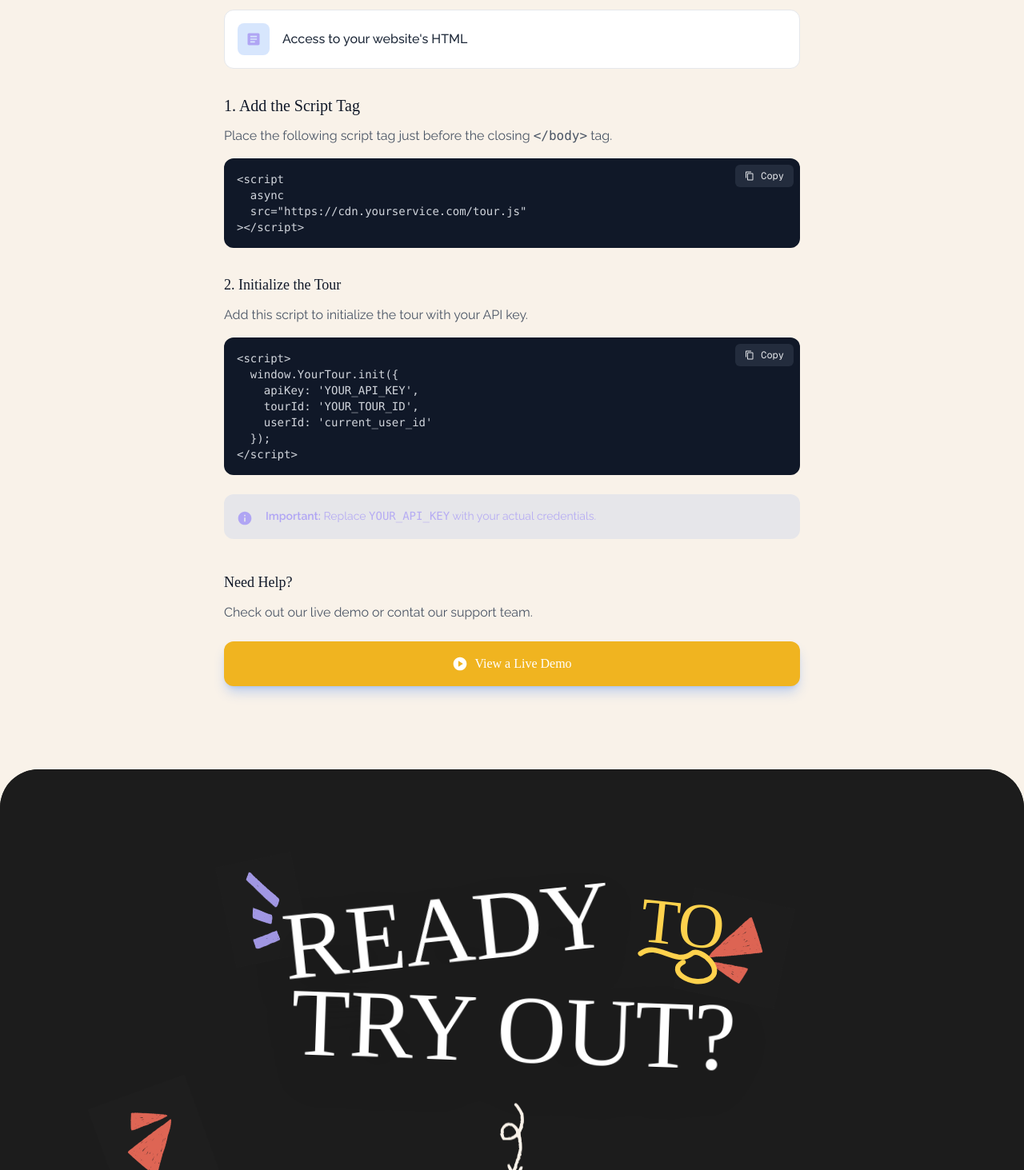
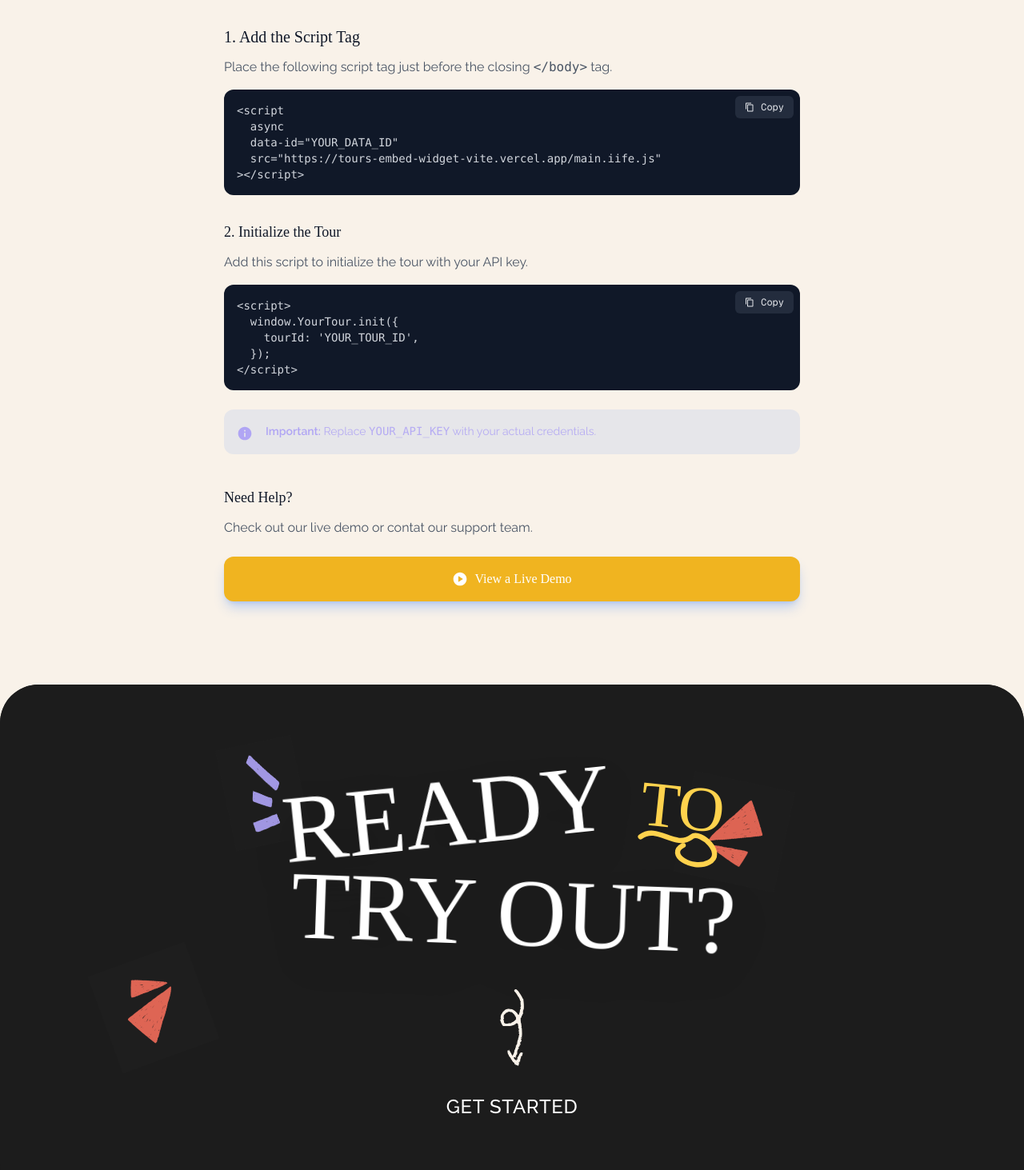
Before and after one commit to Moluno-xiii/onboarding-app-ts, a Next.js app: page /docs in a window 1280 px wide. Shown: the part 327-1790 px from the top of the page at 80% size. Built offline with nearby package versions, Linux system fonts and the light colour scheme; no server answers; a web font is replaced by a local one.

Commit message:
feat: improve copied state display and update styles/texts

```diff
--- a/app/dashboard/_components/DashboardPage.tsx
+++ b/app/dashboard/_components/DashboardPage.tsx
@@ -60,6 +60,7 @@ export default function ToursPage() {
   const [editingStepId, setEditingStepId] = useState<string | null>(null);
   const [editingStepTitle, setEditingStepTitle] = useState("");
   const [editingStepContent, setEditingStepContent] = useState("");
+  const [copied, setCopied] = useState(false);
 
   useEffect(() => {
     const init = async () => {
@@ -350,10 +351,11 @@ export default function ToursPage() {
 
               <div className="rounded-lg border bg-black/80 px-8 py-3 text-lg">
                 <span className="text-purple text-xl font-bold">
-                  {tours.reduce(
-                    (acc, tour) => acc + (tour.steps?.length ?? 0),
-                    0,
-                  )}
+                  {tours.length > 0 &&
+                    tours.reduce(
+                      (acc, tour) => acc + (tour.steps?.length ?? 0),
+                      0,
+                    )}
                 </span>
 
                 <span className="ml-2 text-gray-100">
@@ -478,13 +480,14 @@ export default function ToursPage() {
                       onClick={() => {
                         const embedCode = `<script data-id="${tour.id}" src="https://tours-embed-widget-vite.vercel.app/main.iife.js"></script>`;
                         navigator.clipboard.writeText(embedCode);
-                        alert("Embed code copied to clipboard!");
+                        setCopied(true);
+                        setTimeout(() => setCopied(false), 1500);
                       }}
                       aria-label="Edit tour"
                       title="Edit tour"
-                      className="bg-yellow/80 hover:bg-light-black/80 cursor-pointer rounded-lg border border-white/10 p-2 transition-colors duration-200 ease-in-out"
+                      className="md:w-40 bg-yellow/80 hover:bg-light-black/80 cursor-pointer rounded-lg border border-white/10 p-2 transition-colors duration-200 ease-in-out"
                     >
-                      Copy Embed Code
+                      {copied ? "Copied!" : "Copy Embed Code"}
                     </button>
                   </div>
                 </div>
@@ -570,7 +573,7 @@ export default function ToursPage() {
                     </label>
                     <input
                       placeholder="Enter step title"
-                      className="rounded bg-gray-800/50 p-2 text-white"
+                      className="rounded bg-bg-color p-2 text-gray-800"
                       value={newSteps[tour.id]?.title || ""}
                       onChange={(e) =>
                         handleStepInputChange(tour.id, "title", e.target.value)
@@ -585,7 +588,7 @@ export default function ToursPage() {
                     </label>
                     <input
                       placeholder="Enter step content"
-                      className="rounded bg-gray-800/50 p-2 text-white"
+                      className="rounded bg-bg-color p-2 text-gray-800"
                       value={newSteps[tour.id]?.content || ""}
                       onChange={(e) =>
                         handleStepInputChange(
--- a/app/docs/page.tsx
+++ b/app/docs/page.tsx
@@ -32,14 +32,14 @@ const InstallGuide: React.FC = () => {
 
   const scriptTag = `<script
   async
-  src="https://cdn.yourservice.com/tour.js"
+  data-id="YOUR_DATA_ID"
+  src="https://tours-embed-widget-vite.vercel.app/main.iife.js"
 ></script>`;
+
 
   const initCode = `<script>
   window.YourTour.init({
-    apiKey: 'YOUR_API_KEY',
     tourId: 'YOUR_TOUR_ID',
-    userId: 'current_user_id'
   });
 </script>`;
 
@@ -61,14 +61,14 @@ const InstallGuide: React.FC = () => {
         </h3>
 
         <div className="flex flex-col gap-3">
-          <div className="flex items-center gap-4 rounded-xl border border-gray-200 bg-white p-4">
+          {/* <div className="flex items-center gap-4 rounded-xl border border-gray-200 bg-white p-4">
             <div className="bg-primary/20 text-purple flex size-10 items-center justify-center rounded-lg">
               <MdKey className="text-xl" />
             </div>
             <p className="flex-1 truncate font-medium text-gray-800">
               Your unique API key
             </p>
-          </div>
+          </div> */}
 
           <div className="flex items-center gap-4 rounded-xl border border-gray-200 bg-white p-4">
             <div className="bg-primary/20 text-purple flex size-10 items-center justify-center rounded-lg">
--- a/components/ContactSection.tsx
+++ b/components/ContactSection.tsx
@@ -11,7 +11,7 @@ export default function ContactSection({}: ContactSectionProps) {
     <footer className="font-tay-bea bg-text mt-8 flex min-h-[600px] w-full items-center justify-center overflow-x-hidden rounded-t-[3rem]">
       <div className="bg-text relative container mx-auto w-full rounded-3xl">
         {/* Decorative Background Elements positioned relative to the container */}
-        <div className="relative z-10 px-4 py-20 text-center sm:px-8 sm:py-24 lg:py-30">
+        <div className="relative z-10 px-4 py-20 text-center sm:px-8 sm:py-16 lg:py-20">
           <div className="font-marker relative mx-auto flex max-w-4xl flex-col items-center justify-center leading-none tracking-tight text-white md:flex-row md:flex-wrap md:items-baseline md:gap-4">
             <div className="relative z-10">
               {/* Purple dashes decoration */}
@@ -91,7 +91,7 @@ export default function ContactSection({}: ContactSectionProps) {
               href={"/dashboard"}
               className="group font-raleway relative inline-block text-lg font-medium tracking-wide text-white transition-colors hover:text-[#FFD24D] sm:text-xl md:text-2xl"
             >
-              GET START
+              GET STARTED
               {/* Simple underline animation */}
               <span className="absolute bottom-0 left-0 h-0.5 w-0 bg-[#FFD24D] transition-all duration-300 group-hover:w-full"></span>
             </Link>
--- a/components/Hero.tsx
+++ b/components/Hero.tsx
@@ -3,7 +3,7 @@ import Image from "next/image";
 
 export default function Hero() {
   return (
-    <div className="w-full py-10" style={{ zIndex: 12 }}>
+    <div className="w-full py-10 z-12">
       {/* Hero */}
       <section className="mb-10 min-h-100 items-center justify-center gap-6 rounded-xl lg:py-6">
         <div className="justify-center sm:flex sm:flex-row">
```
Also changed, not shown: 1 other file (tests, documents, lock files or other folders).
